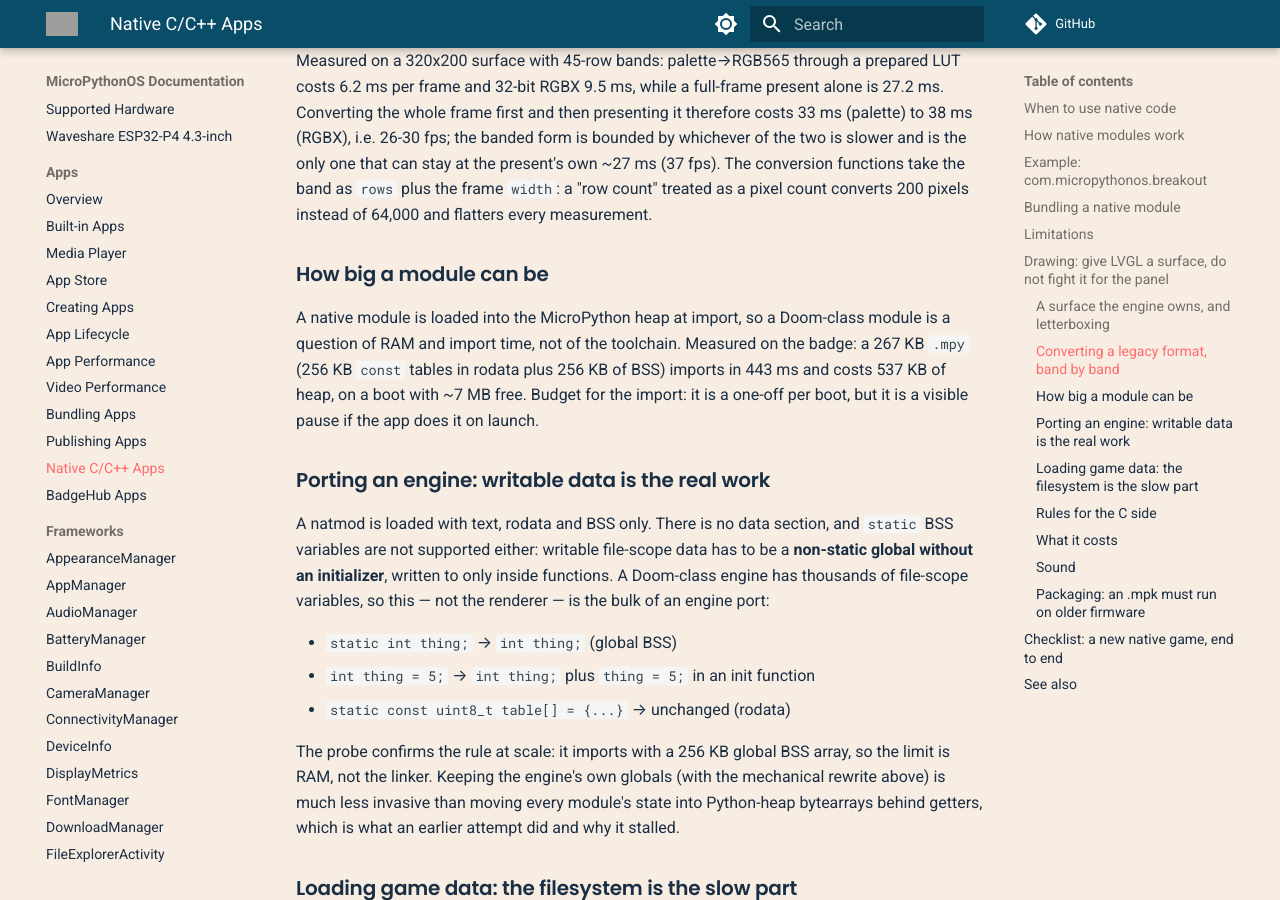
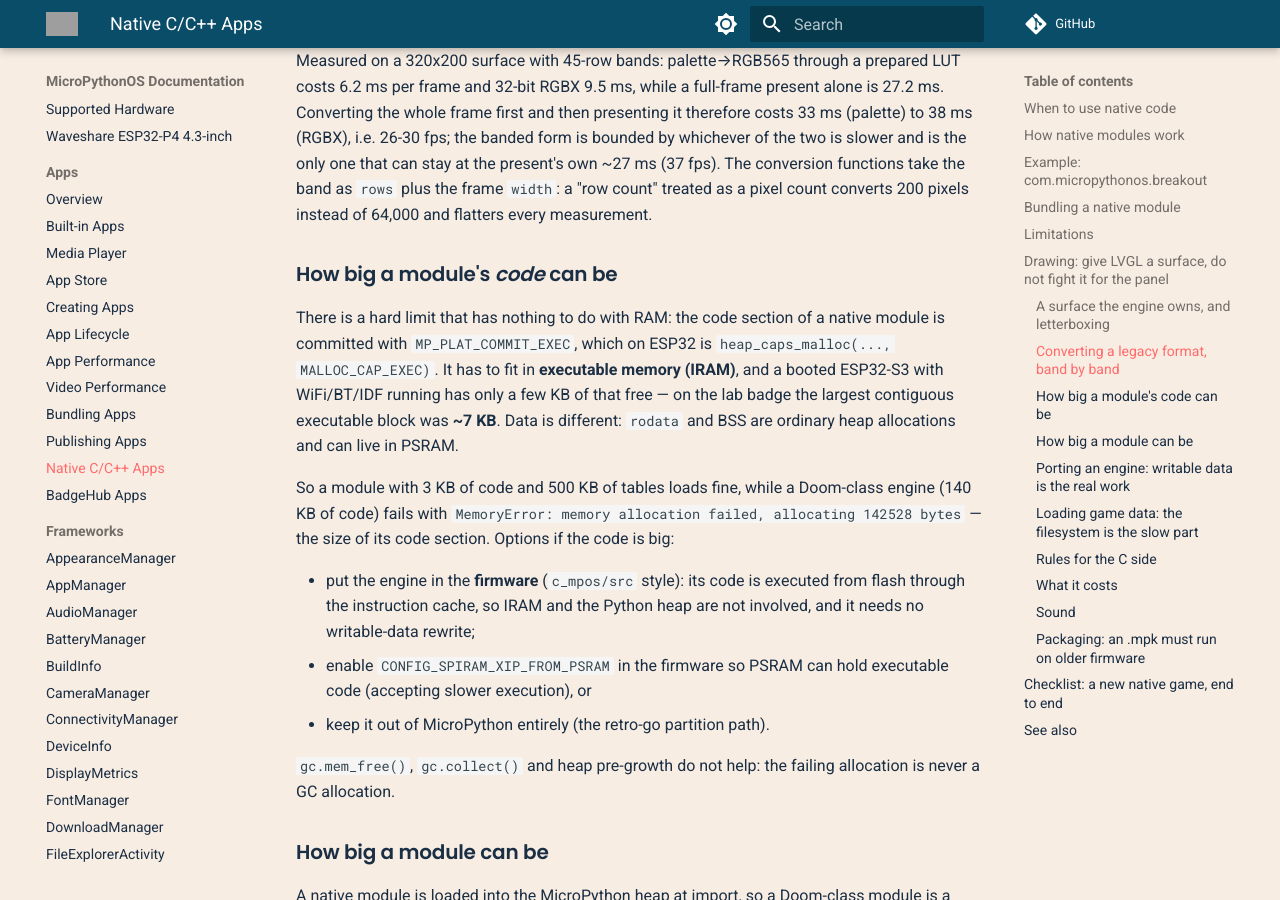
Before and after one commit to MicroPythonOS/docs, an MkDocs documentation site: the page built from docs/apps/native-apps.md, in a window 1280 px wide and 900 px high, scrolled down 4200 px. Built offline with MkDocs 1.6.1 and Material for MkDocs 9.7.7, drawn with Linux system fonts in a browser that asks for light colours; comment, search, counter and statistics services are not loaded; grey boxes are pictures that could not be loaded.

Commit message:
native apps: a module's code has to fit in executable RAM
The Doom port hit this: the loader commits native code with MALLOC_CAP_EXEC,
and a booted ESP32-S3 has only a few KB of contiguous IRAM free, while rodata
and BSS go to ordinary (PSRAM-backed) heap. Record the measured numbers, the
symptom and the three ways out.

```diff
--- a/docs/apps/native-apps.md
+++ b/docs/apps/native-apps.md
@@ -190,6 +190,31 @@ stay at the present's own ~27 ms (37 fps). The conversion functions take the
 band as `rows` plus the frame `width`: a "row count" treated as a pixel count
 converts 200 pixels instead of 64,000 and flatters every measurement.
 
+### How big a module's *code* can be
+
+There is a hard limit that has nothing to do with RAM: the code section of a
+native module is committed with `MP_PLAT_COMMIT_EXEC`, which on ESP32 is
+`heap_caps_malloc(..., MALLOC_CAP_EXEC)`. It has to fit in **executable memory
+(IRAM)**, and a booted ESP32-S3 with WiFi/BT/IDF running has only a few KB of
+that free — on the lab badge the largest contiguous executable block was
+**~7 KB**. Data is different: `rodata` and BSS are ordinary heap allocations and
+can live in PSRAM.
+
+So a module with 3 KB of code and 500 KB of tables loads fine, while a
+Doom-class engine (140 KB of code) fails with
+`MemoryError: memory allocation failed, allocating 142528 bytes` — the size of
+its code section. Options if the code is big:
+
+* put the engine in the **firmware** (`c_mpos/src` style): its code is executed
+  from flash through the instruction cache, so IRAM and the Python heap are not
+  involved, and it needs no writable-data rewrite;
+* enable `CONFIG_SPIRAM_XIP_FROM_PSRAM` in the firmware so PSRAM can hold
+  executable code (accepting slower execution), or
+* keep it out of MicroPython entirely (the retro-go partition path).
+
+`gc.mem_free()`, `gc.collect()` and heap pre-growth do not help: the failing
+allocation is never a GC allocation.
+
 ### How big a module can be
 
 A native module is loaded into the MicroPython heap at import, so a
```
